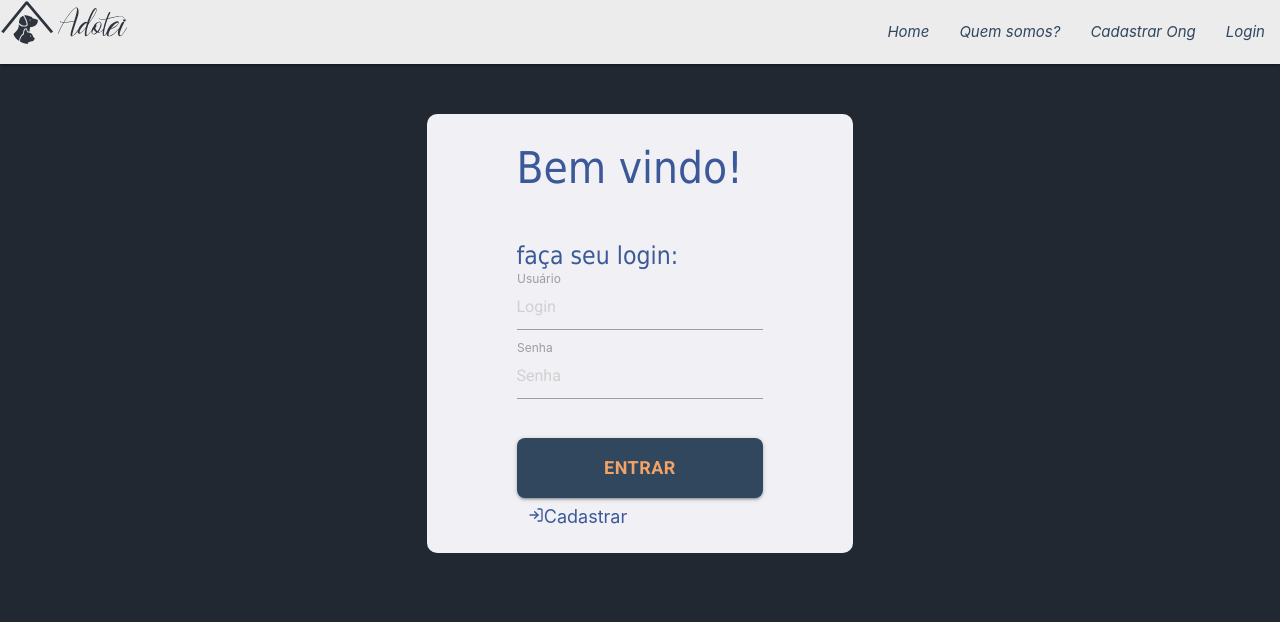
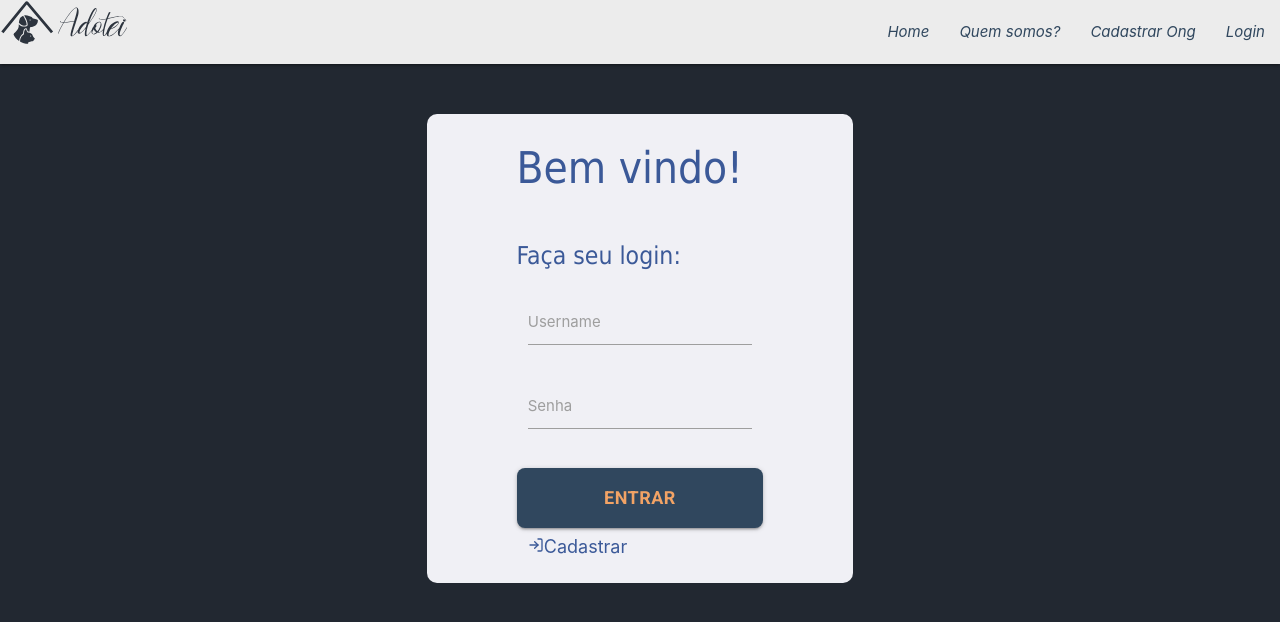
Before and after one commit to Angu-chuleta/adotei, a React (Create React App) app in the folder web/: page /login in a window 1280 px wide. Shown: the top 622 px of the page. Built offline with nearby package versions, Linux system fonts and the light colour scheme.

Commit message:
fix: ajuste nos inputs do login

```diff
--- a/web/src/pages/login/login.jsx
+++ b/web/src/pages/login/login.jsx
@@ -63,36 +63,25 @@ export default function Login() {
         <section className="form col s8 offset-s2">
           <form onSubmit={handleLogin}>
             <h3 id="bemvindo">Bem vindo!</h3>
-            <h5 id="textologin">faça seu login:</h5>
+            <h5 id="textologin">Faça seu login:</h5>
             {UserPass ? (
-              <span id="erro">Usuário ou Senha incorreto</span>
+              <span id="erro">Usuário e/ou Senha incorreto</span>
             ) : (
               <p></p>
             )}
-            <div class="input-field">
-              <input
-                required
-                type="text"
-                className="validate"
-                id="username"
-                placeholder="Login"
-                value={username}
-                onChange={(e) => setLogin(e.target.value)}
-              ></input>{" "}
-              <label for="username">Usuário</label>
+
+            <div class="input-field col s12">
+              <input required id="username" type="text" class="validate" value={username} onChange={(e) => setLogin(e.target.value)}></input>{" "}
+              <label for="username">Username</label>
             </div>
-            <div class="input-field">
-              <input
-                required
-                id="pass"
-                className="validate"
-                placeholder="Senha"
-                type="password"
-                value={password}
-                onChange={(e) => setSenha(e.target.value)}
-              ></input>
+
+
+            <div class="input-field col s12">
+              <input required id="pass" type="password" class="validate" value={password}
+              onChange={(e) => setSenha(e.target.value)}></input>
               <label for="pass">Senha</label>
             </div>
+
             {!load ? (
               <button
                 className={"button btn waves-effect waves-light"}
```
